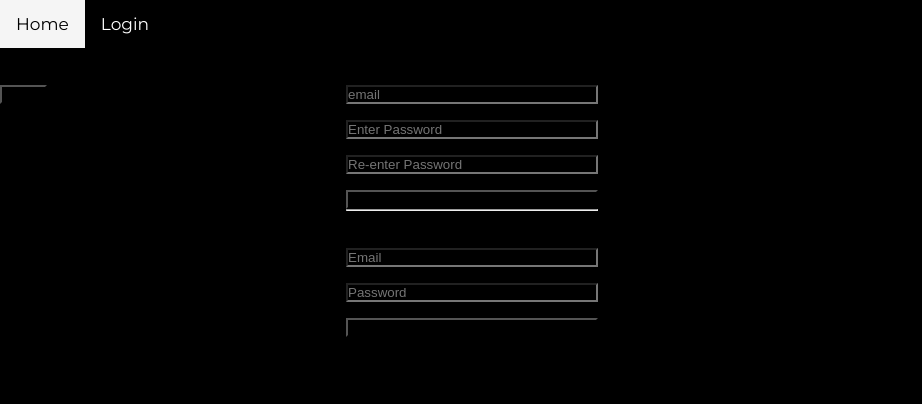
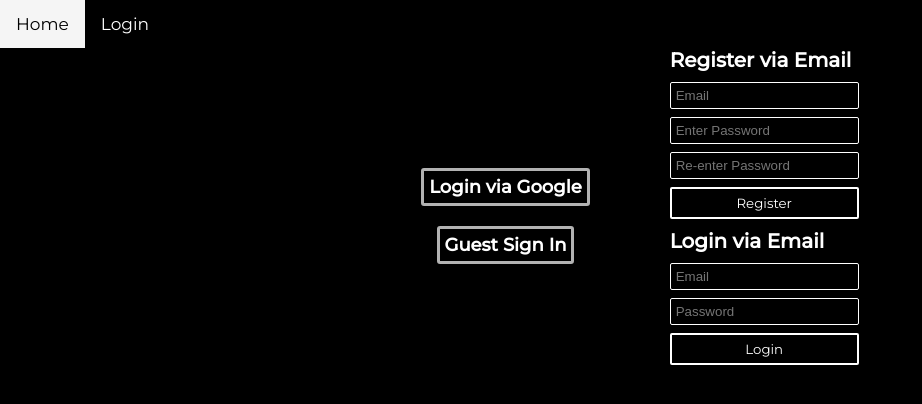
Before and after one commit to JLi314/Jounce-Vue, a Vue app: page /login in a window 1280 px wide. Shown: the top 404 px of the page, without its empty margins (0-922 px from the left). Built offline with nearby package versions, Linux system fonts and the light colour scheme.

Commit message:
Added guest login and updated styling

```diff
--- a/src/views/Login.vue
+++ b/src/views/Login.vue
@@ -5,11 +5,13 @@ import { useRouter } from "vue-router";
 import { useStore } from "../pinia";
 import { auth, firestore } from "../firebase";
 import {
+  signInAnonymously,
   createUserWithEmailAndPassword,
   GoogleAuthProvider,
   signInWithPopup,
   signInWithEmailAndPassword,
 } from "firebase/auth";
+
 import { getDoc, doc } from "@firebase/firestore";
 
 const store = useStore();
@@ -17,19 +19,28 @@ const router = useRouter();
 const email = ref("");
 const passwordOne = ref("");
 const passwordTwo = ref("");
+const loginEmail = ref("");
+const loginPassword = ref("");
+
+const guestCheckIn = async () => {
+  const { user } = await signInAnonymously(auth);
+  store.user = user;
+  useStore().correctLogin();
+  router.push("/store");
+};
 
 const registerViaEmail = async () => {
   if (passwordOne.value !== passwordTwo.value) {
-    alert("Incorrect Password");
+    alert("Passwords do not match.");
     return;
   }
-
   const { user } = await createUserWithEmailAndPassword(
     auth,
     email.value,
     passwordOne.value
   );
   store.user = user;
+  useStore().correctLogin();
   router.push("/store");
 };
 
@@ -37,12 +48,14 @@ const loginViaEmail = async () => {
   try {
     const { user } = await signInWithEmailAndPassword(
       auth,
-      email.value,
-      passwordOne.value
+      loginEmail.value,
+      loginPassword.value
     );
     store.user = user;
+    useStore().correctLogin();
     router.push("/store");
   } catch (error) {
+    alert("Incorrect Email or Password.");
     console.log(error);
   }
 };
@@ -53,6 +66,7 @@ const registerViaGoogle = async () => {
   store.user = user;
   const { cart } = (await getDoc(doc(firestore, "carts", user.email))).data();
   store.cart = cart;
+  useStore().correctLogin();
   router.push("/store");
 };
 </script>
@@ -60,129 +74,130 @@ const registerViaGoogle = async () => {
 <template>
   <Navbar />
   <div class="auth-container">
-    <div>
-      <h1>Register via Google</h1>
-      <button @click="registerViaGoogle()">Google</button>
+    <div class="one_click">
+      <button class="login_btn" @click="registerViaGoogle()">
+        Login via Google
+      </button>
+      <button class="login_btn" @click="guestCheckIn()">Guest Sign In</button>
     </div>
     <div>
-      <h1>Register via Email</h1>
+      <div class="Eregister">
+        <p class="text">Register via Email</p>
         <form class="setup" @submit.prevent="registerViaEmail()">
-        <input v-model="email" type="email" placeholder="email" />
           <input
+            class="info_box"
+            v-model="email"
+            type="email"
+            placeholder="Email"
+          />
+          <input
+            class="info_box"
             v-model="passwordOne"
             type="password"
             placeholder="Enter Password"
           />
           <input
+            class="info_box"
             v-model="passwordTwo"
             type="password"
             placeholder="Re-enter Password"
           />
-        <input type="submit" value="Register" />
+          <input type="submit" value="Register" class="submit_btn" />
         </form>
-      <hr />
-      <h1>Login via Email</h1>
+      </div>
+      <div class="Elogin">
+        <p class="text">Login via Email</p>
         <form class="login" @submit.prevent="loginViaEmail()">
-        <input v-model="email" type="email" placeholder="Email" />
-        <input v-model="passwordOne" type="password" placeholder="Password" />
-        <input type="submit" value="Login" />
+          <input
+            class="info_box"
+            v-model="loginEmail"
+            type="email"
+            placeholder="Email"
+          />
+          <input
+            class="info_box"
+            v-model="loginPassword"
+            type="password"
+            placeholder="Password"
+          />
+          <input type="submit" value="Login" class="submit_btn" />
         </form>
+      </div>
     </div>
   </div>
 </template>
 
 <style scoped>
+.text {
+  color: white;
+  font-family: "Montserrat", sans-serif;
+  font-size: 20px;
+  font-weight: bold;
+  margin-bottom: 10px;
+}
+
+.Eregister {
+  margin-bottom: 10px;
+}
+.info_box {
+  border: solid;
+  border-width: 1px;
+  border-radius: 2px;
+  border-color: white;
+  padding: 5px;
+  color: white;
+}
 .auth-container {
   display: flex;
   gap: 5rem;
+  justify-content: center;
 }
 
 .setup,
 .login {
   display: flex;
   flex-direction: column;
-  gap: 1rem;
+  gap: 0.5rem;
+}
+
+.submit_btn {
+  color: white;
+  font-family: "Montserrat", sans-serif;
+  border: solid;
+  border-radius: 2px;
+  border-width: 2px;
+  padding: 6px;
+}
+
+.one_click {
+  margin-top: 120px;
+}
+
+.login_btn {
+  display: grid;
+  color: white;
+  font-size: 18px;
+  font-weight: bold;
+  font-family: "Montserrat", sans-serif;
+  padding: 5px;
+  border: solid;
+  border-radius: 3px;
+  border-color: rgb(178, 178, 178);
+  margin: 0 auto;
+  margin-bottom: 20px;
+}
+
+.login_btn:hover,
+.submit_btn:hover {
+  background-color: white;
+  color: black;
+  border-color: rgb(0, 0, 0);
+}
+
+.login_btn:active,
+.submit_btn:active {
+  background-color: rgb(61, 61, 61);
+  border-color: rgb(0, 0, 0);
+  color: rgb(255, 255, 255);
 }
 </style>
-
-<!-- <script setup>
-import { ref } from "vue";
-import { useRouter } from "vue-router";
-import { useStore } from "../pinia";
-import Navbar from "../components/Navbar.vue";
-
-const router = useRouter();
-const username = ref("");
-const password = ref("");
-
-const login = () => {
-  if (username.value === "tmdb" && password.value === "movies") {
-    router.push("/store");
-    useStore().permission();
-    useStore().correctLogin();
-  } else {
-    useStore().incorrectLogin();
-  }
-  console.log(useStore().loginStatus);
-};
-</script>
-
-<template>
-  <Navbar />
-  <form class="login-container" @submit.prevent="login()">
-    <input
-      class="login-info"
-      type="text"
-      placeholder="username"
-      v-model="username"
-    />
-    <input
-      class="login-info"
-      type="password"
-      placeholder="password"
-      v-model="password"
-    />
-    <input class="login-info" type="submit" value="Login" />
-  </form>
-  <p class="correct" v-if="useStore().loginStatus === 2">Login Accepted</p>
-  <div class="incorrect" v-else-if="useStore().loginStatus === 3">
-    <p>Incorrect Login</p>
-    <h1 class="greeting">HI MR QAYUM!!!</h1>
-    <img src="../assets/cutey-pie.webp" />
-    <audio autoplay>
-      <source autoplay="true" src="../assets/scream.mp3" type="audio/mp3" />
-    </audio>
-  </div>
-  <p v-else></p>
-</template>
-
-<style scoped>
-.login-container {
-  display: flex;
-  flex-direction: column;
-  width: 30%;
-}
-.login-info {
-  background-color: white;
-  font-family: "Montserrat", sans-serif;
-}
-
-.correct {
-  color: greenyellow;
-  font-family: "Montserrat", sans-serif;
-}
-
-.incorrect {
-  color: red;
-  font-family: "Montserrat", sans-serif;
-}
-
-img {
-  width: 700px;
-}
-
-.greeting {
-  color: red;
-  font-size: 50px;
-}
-</style> -->
```
Lines whose indentation alone changed are shown as unchanged.
